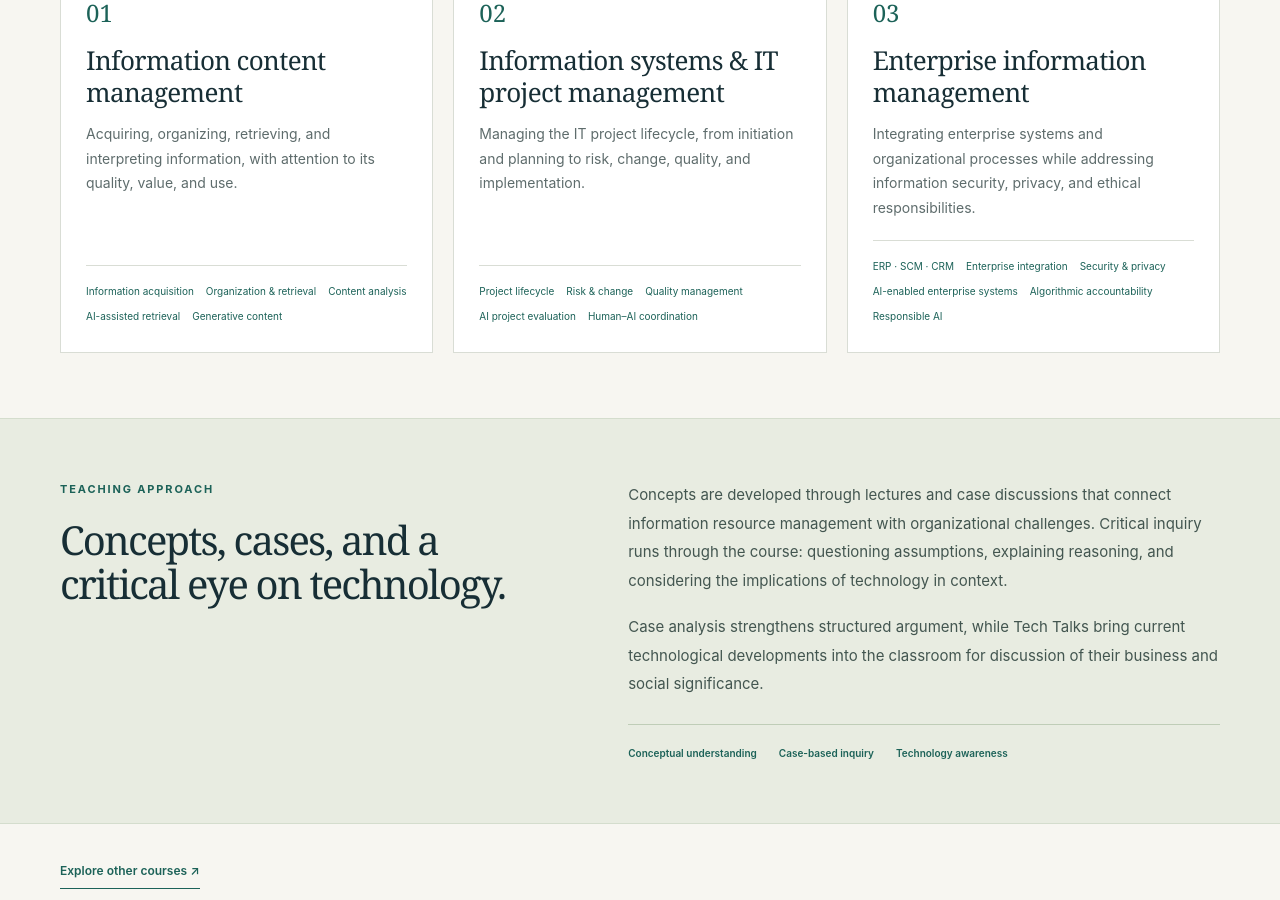
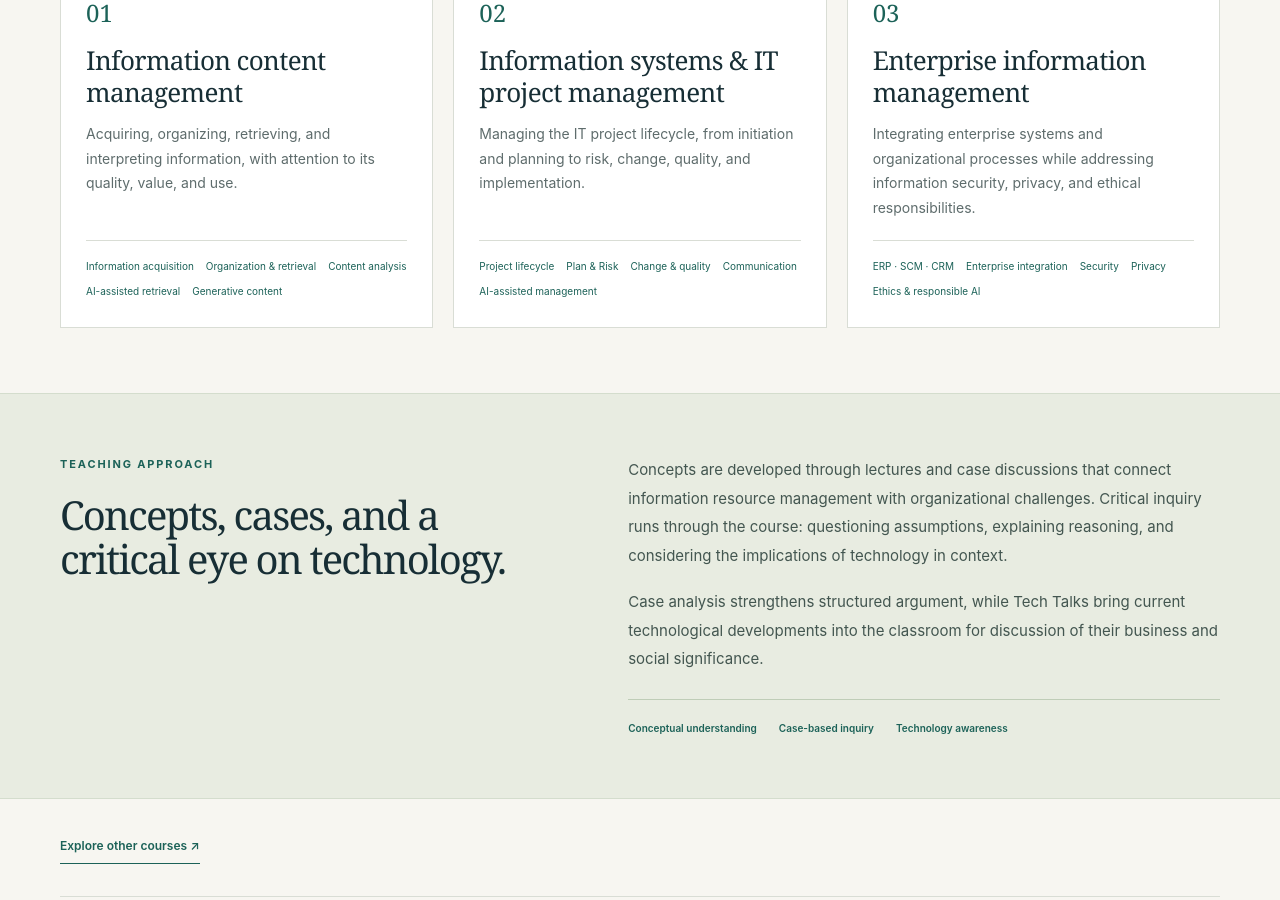
Before and after one commit to chenyi-edward/chenyi-edward.github.io, a Jekyll site: the page built from _teaching/IRM.md, in a window 1280 px wide and 900 px high, scrolled down 958 px. Built offline with Jekyll 4.4.1, drawn with Linux system fonts in a browser that asks for light colours.

Commit message:
Update IRM.md

```diff
--- a/_teaching/IRM.md
+++ b/_teaching/IRM.md
@@ -33,19 +33,18 @@ course_modules:
     description: "Managing the IT project lifecycle, from initiation and planning to risk, change, quality, and implementation."
     topics:
       - "Project lifecycle"
-      - "Risk & change"
-      - "Quality management"
-      - "AI project evaluation"
-      - "Human–AI coordination"
+      - "Plan & Risk"
+      - "Change & quality"
+      - "Communication"
+      - "AI-assisted management"
   - title: "Enterprise information management"
     description: "Integrating enterprise systems and organizational processes while addressing information security, privacy, and ethical responsibilities."
     topics:
       - "ERP · SCM · CRM"
       - "Enterprise integration"
-      - "Security & privacy"
-      - "AI-enabled enterprise systems"
-      - "Algorithmic accountability"
-      - "Responsible AI"
+      - "Security"
+      - "Privacy"
+      - "Ethics & responsible AI"
 course_approach_keywords:
   - "Conceptual understanding"
   - "Case-based inquiry"
```
